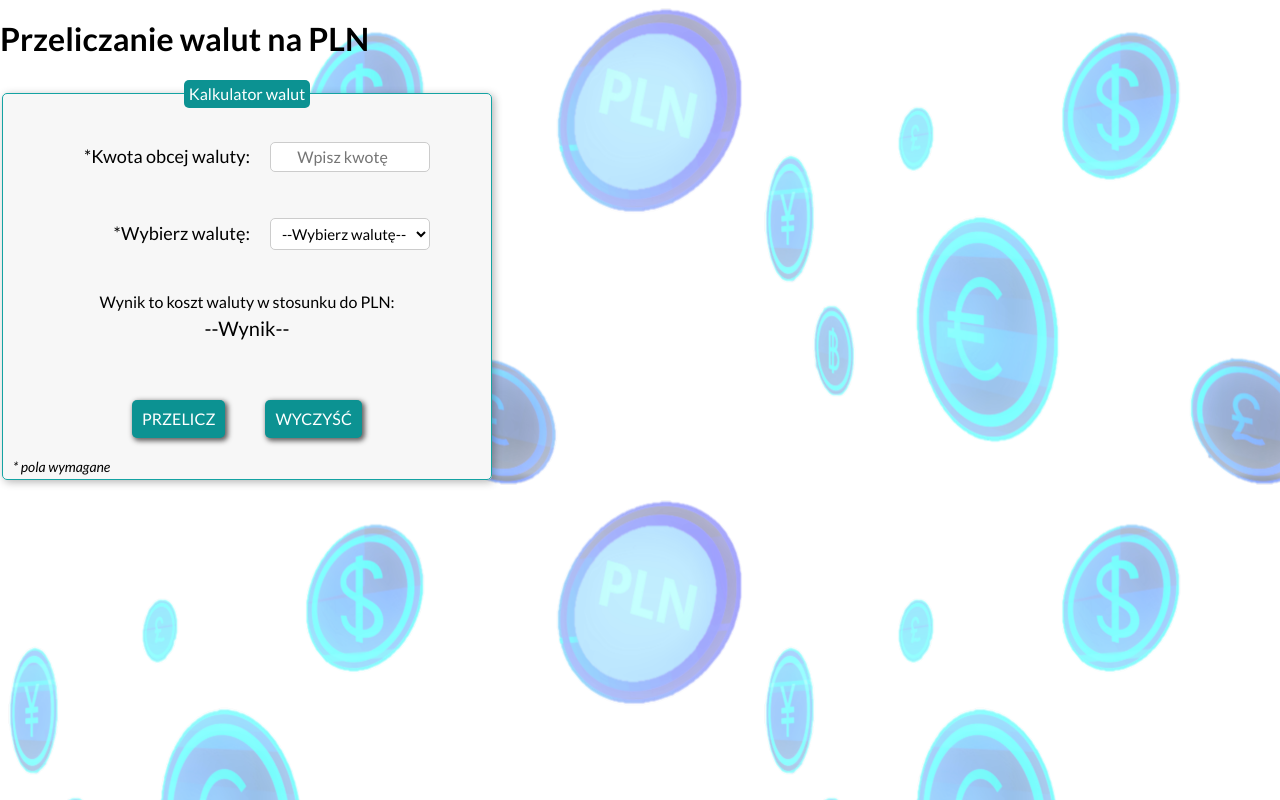
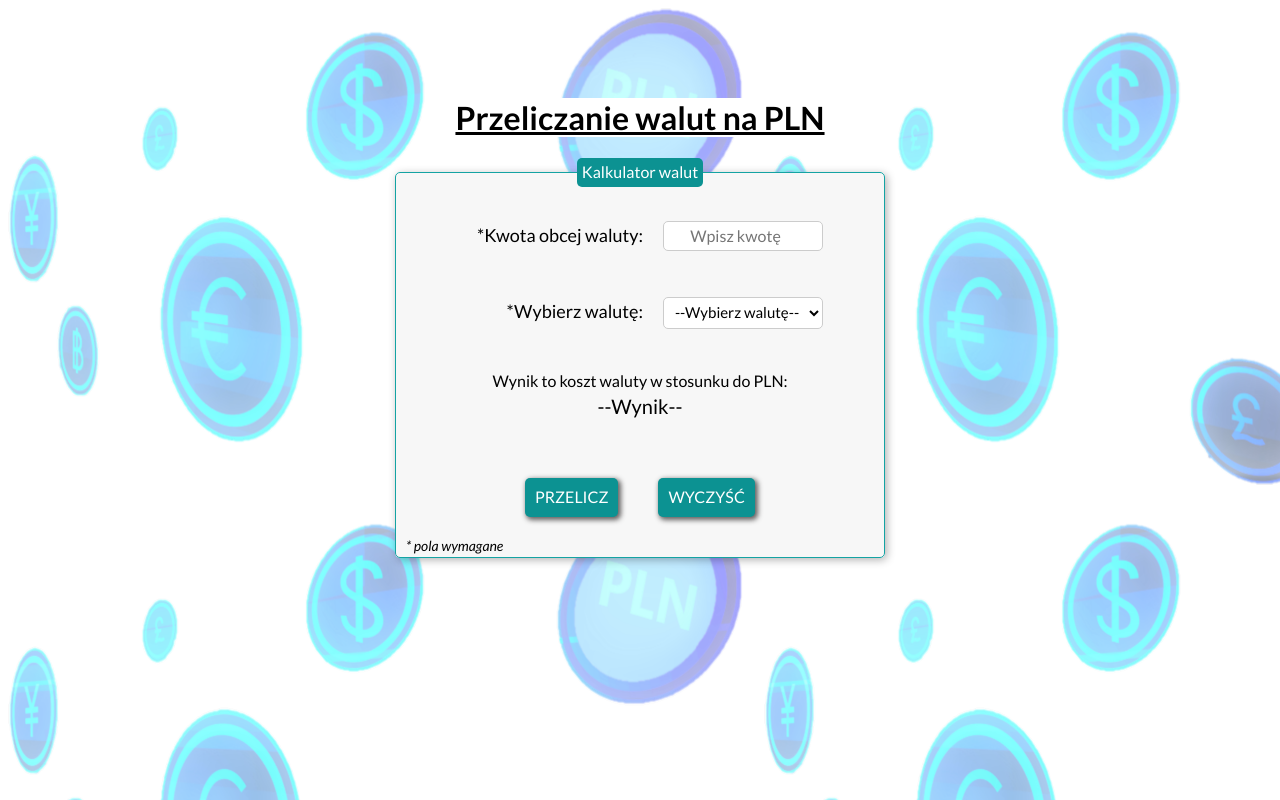
Before and after one commit to namerafal/currency-converter-react, a React (Create React App) app: page / in a window 1280 px wide. Built offline with nearby package versions, Linux system fonts and the light colour scheme.

Commit message:
positioning of the main container

```diff
--- a/public/index.html
+++ b/public/index.html
@@ -7,7 +7,7 @@
   <meta name="viewport" content="width=device-width, initial-scale=1" />
   <meta name="theme-color" content="#000000" />
   <meta name="description" content="A simple example of a currency converter" />
-  <link rel="apple-touch-icon" href="%PUBLIC_URL%/logo192.png" />
+
   <!--
       manifest.json provides metadata used when your web app is installed on a
       user's mobile device or desktop. See https://developers.google.com/web/fundamentals/web-app-manifest/
--- a/src/Container/style.css
+++ b/src/Container/style.css
@@ -1,10 +1,10 @@
-container {
+.container {
     padding: 0px 10px;
     text-align: center;
-    margin: 100px auto;
+    margin: 100px;
 }
 
-container__header {
+.container__header {
     text-decoration: underline;
     background-color: #ffffff;
     border-radius: 5px;
--- a/src/index.css
+++ b/src/index.css
@@ -8,6 +8,7 @@
 
 body {
   display: flex;
+  justify-content: center;
   font-family: "Lato", sans-serif;
    background-image: url("./immages/bacground.png");
   /* background-position: center;
```
